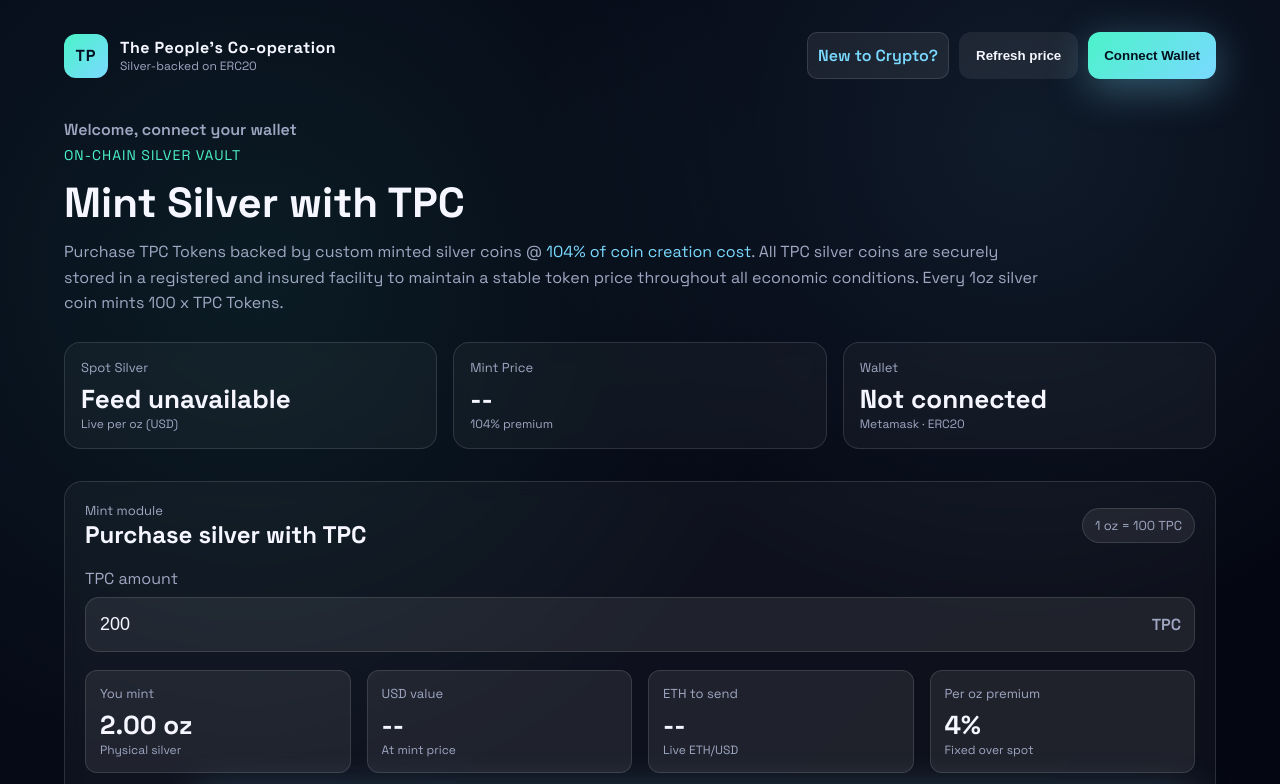
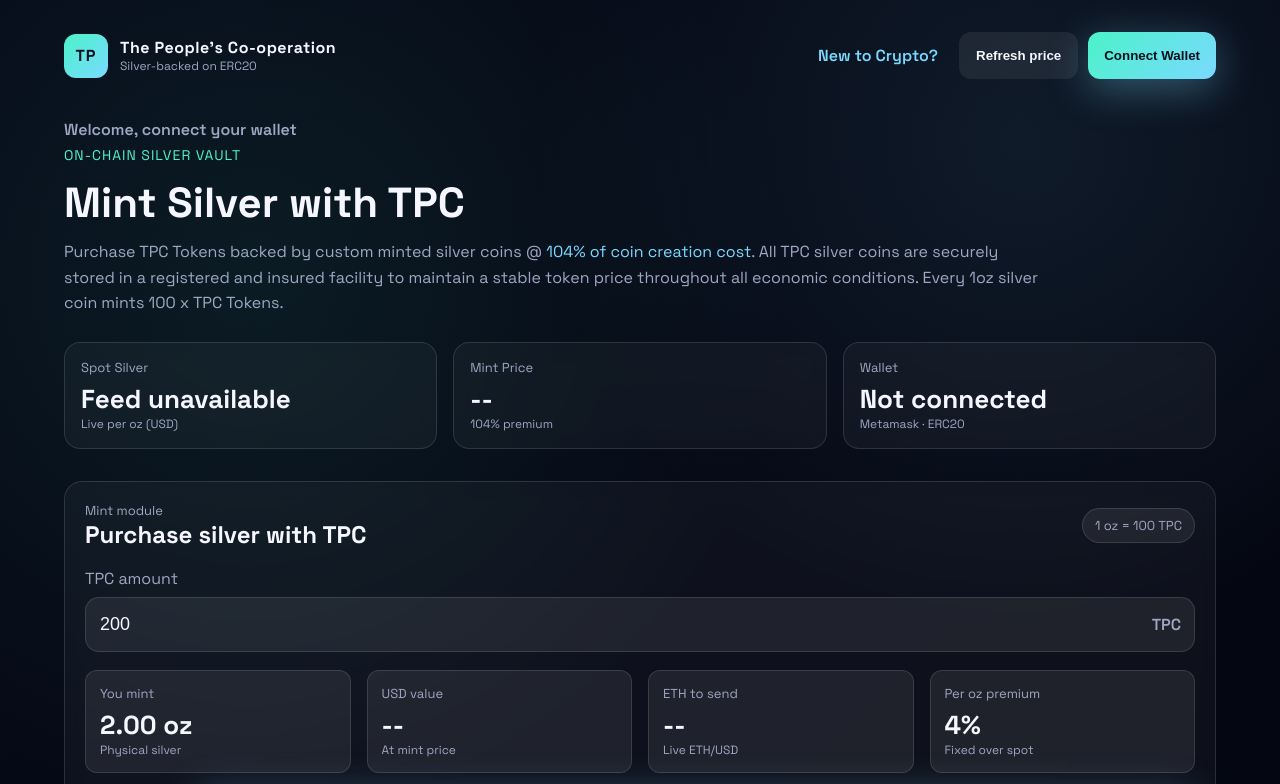
Before and after one commit to jjay6699/silver, a plain HTML site: page index.html in a window 1280 px wide. In both pictures the pointer is over the link "New to Crypto?". Shown: the top 784 px of the page. Drawn offline with Linux system fonts and the light colour scheme; no server answers.

Commit message:
Tweak nav hover and clean mint link

```diff
--- a/style.css
+++ b/style.css
@@ -103,8 +103,8 @@ a:hover {
 
 .nav-link:hover {
   color: var(--accent-2);
-  border-color: var(--outline);
-  background: var(--panel-strong);
+  border-color: transparent;
+  background: transparent;
 }
 
 .button-link {
```
Also changed, not shown: new-to-crypto/index.html (+1 -1 lines).
